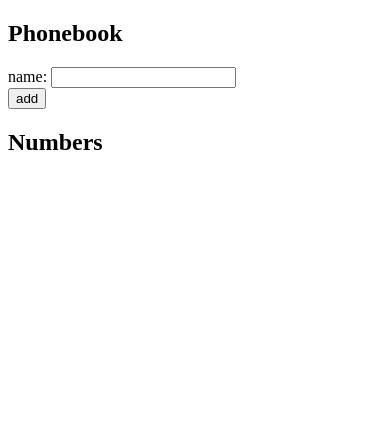
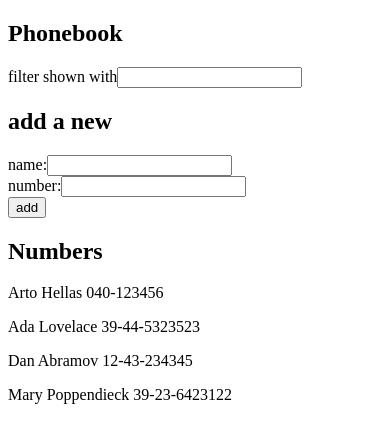
Before and after one commit to Sazid99246/fullstack-open, a React (Vite) app in the folder part2/phonebook/: page / in a window 390 px wide. Shown: the top 442 px of the page. Built offline with nearby package versions, Linux system fonts and the light colour scheme.

Commit message:
added phone number functionality and refactored the code into components

```diff
--- a/part2/phonebook/src/App.jsx
+++ b/part2/phonebook/src/App.jsx
@@ -1,19 +1,31 @@
 import { useState } from 'react'
+import Persons from './components/Persons';
+import PersonForm from './components/PersonForm';
 
 const App = () => {
-  const [persons, setPersons] = useState([])
-
-  const [newName, setNewName] = useState('')
+  const [persons, setPersons] = useState([
+    { name: 'Arto Hellas', number: '040-123456', id: 1 },
+    { name: 'Ada Lovelace', number: '39-44-5323523', id: 2 },
+    { name: 'Dan Abramov', number: '12-43-234345', id: 3 },
+    { name: 'Mary Poppendieck', number: '39-23-6423122', id: 4 }
+  ]);
+  const [newName, setNewName] = useState('');
+  const [number, setNumber] = useState('');
+  const [searchTerm, setSearchTerm] = useState('')
 
   const handleNameChange = (event) => {
-    setNewName(event.target.value)
+    setNewName(event.target.value);
+  }
+
+  const handleNumberChange = (event) => {
+    setNumber(event.target.value);
   }
 
   const addPerson = (event) => {
     event.preventDefault()
 
     const personExists = persons.some(
-      person => person.name === newName
+      person => person.name === name
     )
 
     if (personExists) {
@@ -23,35 +35,43 @@ const App = () => {
 
     const personObject = {
       name: newName,
+      number: number,
       id: persons.length + 1
     }
 
-    setPersons(persons.concat(personObject))
-    setNewName('')
+    setPersons(persons.concat(personObject));
+    setNewName('');
+    setNumber('');
   }
+
+  const personsToShow = persons.filter(person =>
+    person.name.toLowerCase().includes(searchTerm.toLowerCase())
+  )
 
   return (
     <div>
       <h2>Phonebook</h2>
+      <div>
+        filter shown with
+        <input
+          value={searchTerm}
+          onChange={event => setSearchTerm(event.target.value)}
+        />
+      </div>
 
-      <form onSubmit={addPerson}>
-        <div>
-          name: <input
-            value={newName}
-            onChange={handleNameChange}
-          />
-        </div>
+      <h2>add a new</h2>
 
-        <div>
-          <button type="submit">add</button>
-        </div>
-      </form>
+      <PersonForm
+        addPerson={addPerson}
+        newName={newName}
+        handleNameChange={handleNameChange}
+        number={number}
+        handleNumberChange={handleNumberChange}
+      />
 
       <h2>Numbers</h2>
 
-      {persons.map(person =>
-        <p key={person.id}>{person.name}</p>
-      )}
+      <Persons persons={personsToShow} />
     </div>
   )
 }
--- /dev/null
+++ b/part2/phonebook/src/components/Person.jsx
@@ -0,0 +1,7 @@
+const Person = ({name, number}) => {
+  return (
+    <p>{name} {number}</p>
+  )
+};
+
+export default Person;
--- /dev/null
+++ b/part2/phonebook/src/components/PersonForm.jsx
@@ -0,0 +1,22 @@
+const PersonForm = ({ addPerson, newName, handleNameChange, number, handleNumberChange, }) => {
+  return (
+  <form onSubmit={addPerson}>
+    <div> name:
+      <input
+        value={newName}
+        onChange={handleNameChange}
+      />
+    </div>
+    <div>number:
+      <input
+        value={number}
+        onChange={handleNumberChange} />
+    </div>
+    <div>
+      <button type="submit">add</button>
+    </div>
+  </form>
+  )
+}
+
+export default PersonForm
--- /dev/null
+++ b/part2/phonebook/src/components/Persons.jsx
@@ -0,0 +1,17 @@
+import Person from "./Person";
+
+const Persons = ({ persons }) => {
+  return (
+    <div>
+      {persons.map(person =>
+        <Person
+            key={person.id}
+            name={person.name}
+            number={person.number}
+        />
+      )}
+    </div>
+  )
+}
+
+export default Persons;
```
